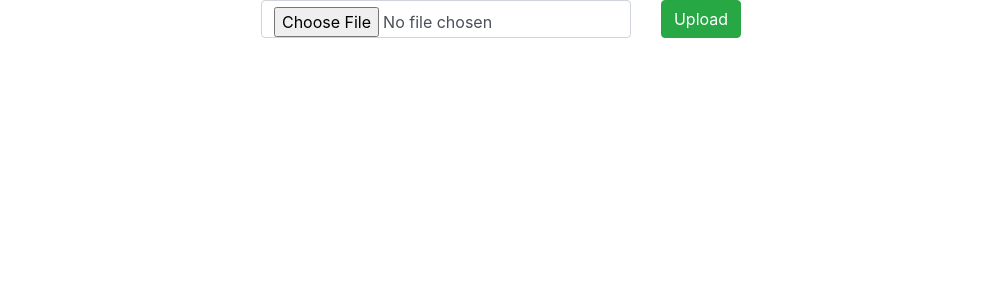
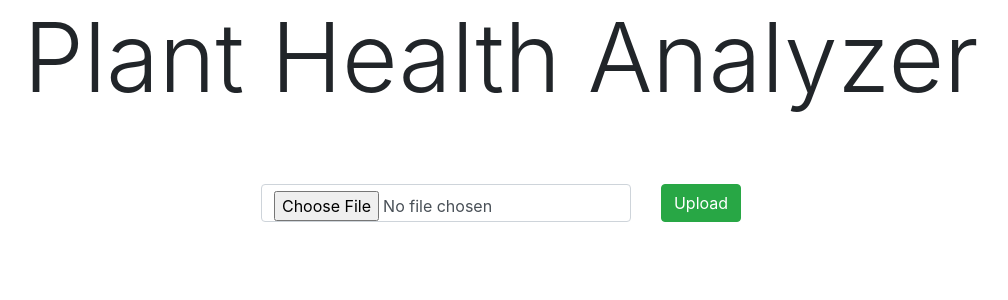
Before and after one commit to lextago/sparkhack-2025, a Flask app: page / in a window 1280 px wide. Shown: the part 56-356 px from the top of the page, without its empty margins (139-1147 px from the left). Run offline with Flask 3, Linux system fonts and the light colour scheme; some libraries are stand-ins or nearby versions.

Commit message:
edited layout of website

```diff
--- a/app.py
+++ b/app.py
@@ -1,4 +1,4 @@
-from flask import Flask, render_template, request, send_from_directory, url_for
+from flask import Flask, render_template, request, send_from_directory, url_for, redirect
 
 from flask_uploads import UploadSet, IMAGES, configure_uploads
 from flask_wtf import FlaskForm
@@ -6,6 +6,9 @@ from flask_wtf.file import FileField, FileRequired, FileAllowed
 from wtforms import SubmitField
 
 #credit to Red Eyed Coder Club on Youtube for code
+#NOTES: add session cookies to prevent reuploading of same image over and over again
+#add a login to keep track of images and plants
+#add camera input to take photo
 
 app = Flask(__name__)
 app.config['SECRET_KEY'] = "hello"
@@ -27,18 +30,16 @@ class UploadForm(FlaskForm):
 def get_file(filename):
     return send_from_directory(app.config['UPLOADED_PHOTOS_DEST'], filename)
 
+@app.route('/home')
+def home():
+    return redirect(url_for("index"))
 
 @app.route('/', methods=["GET", "POST"])
-def upload_image():
+def index():
     form = UploadForm()
     if form.validate_on_submit():
         filename = photos.save(form.photo.data)
         file_url = url_for("get_file", filename=filename) #biggggg
     else:
         file_url = None
-
     return render_template("index.html", form=form, file_url=file_url)
-
-
-if __name__ == "__main__":
-    app.run(debug=True)
--- a/templates/base.html
+++ b/templates/base.html
@@ -12,14 +12,14 @@
   </head>
   <body>
     <nav class="navbar navbar-expand-lg navbar-light bg-light">
-        <a class="navbar-brand" href="#">Plant Health</a>
+        <a class="navbar-brand" href="/home">Plant Health</a>
         <button class="navbar-toggler" type="button" data-toggle="collapse" data-target="#navbarNav" aria-controls="navbarNav" aria-expanded="false" aria-label="Toggle navigation">
           <span class="navbar-toggler-icon"></span>
         </button>
         <div class="collapse navbar-collapse" id="navbarNav">
           <ul class="navbar-nav">
             <li class="nav-item active">
-              <a class="nav-link" href="#">Home <span class="sr-only">(current)</span></a>
+              <a class="nav-link" href="/home">Home <span class="sr-only">(current)</span></a>
             </li>
             <li class="nav-item">
               <a class="nav-link" href="#">About</a>
--- a/templates/index.html
+++ b/templates/index.html
@@ -1,6 +1,15 @@
 {% extends "base.html" %}
 {% block title %}Upload Page{% endblock %}
 {% block content %}
+<div class="d-flex justify-content-center">
+    <h1 class="display-1">Plant Health Analyzer</h1>
+</div>
+
+{% if file_url %}
+    <div class="d-flex justify-content-center">
+        <img src="{{ file_url }}" width="256" height="256" style="border:2px solid black">
+    </div>
+{% endif %}
 
 <form method="post" enctype="multipart/form-data">
     {{ form.hidden_tag() }}
@@ -9,7 +18,7 @@
         <span style="color: red;">{{ error }}</span>
     {% endfor %}
 
-    <div class="row justify-content-center">
+    <div class="d-flex justify-content-center align-items-center" style="min-height: 20vh">
         <div class="col-auto">
             {{ form.photo(class="form-control") }}
         </div>
@@ -21,11 +30,9 @@
 </form>
 
 {% if file_url %}
-    <div class="mt-5">
-        <img src="{{ file_url }}" style="width: 400px;"
-    </div>
-
+<div class="d-flex justify-content-center">
+    <h6 style="margin:2vh">This plant is </h6>
+</div>
 {% endif %}
 
-
 {% endblock %}
```
